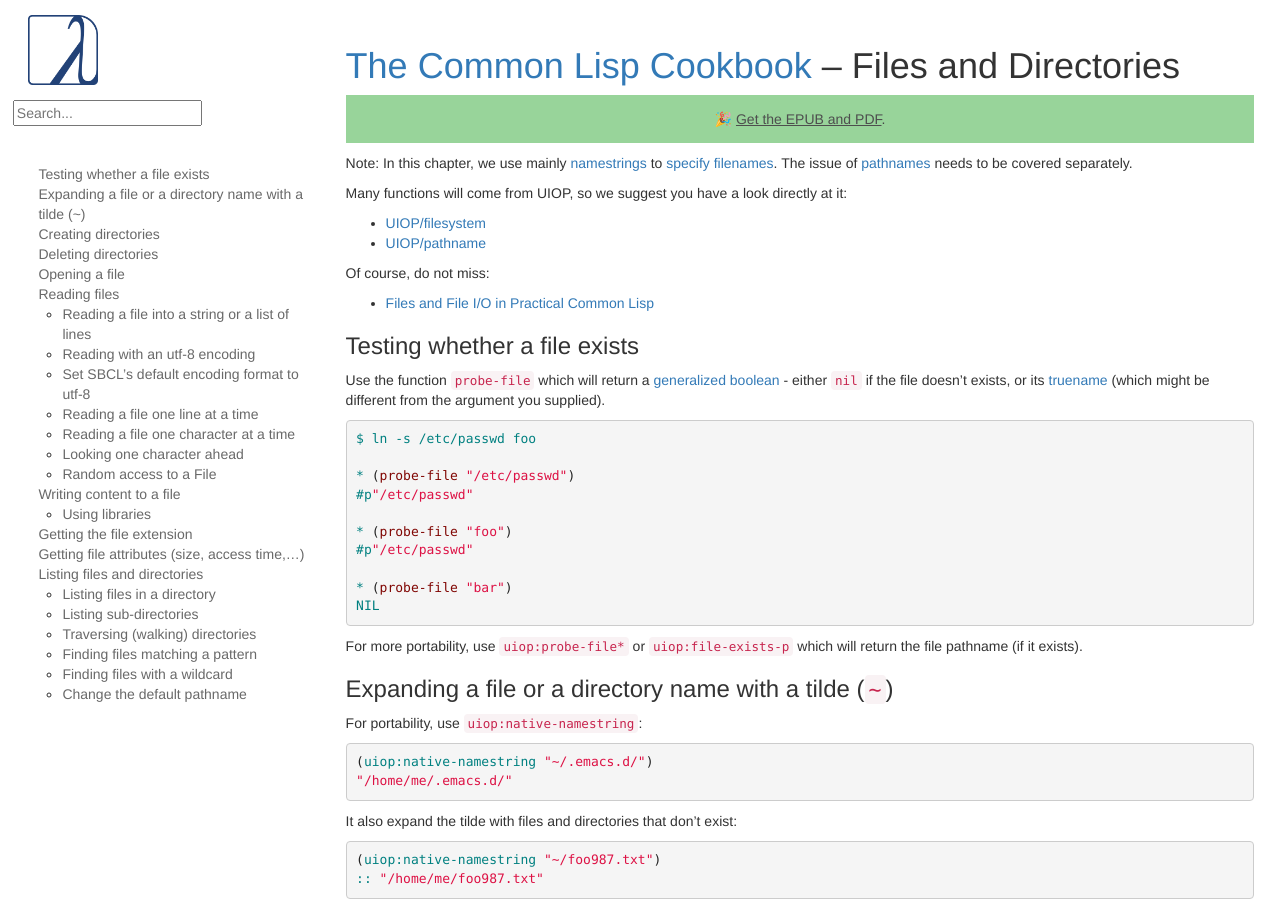
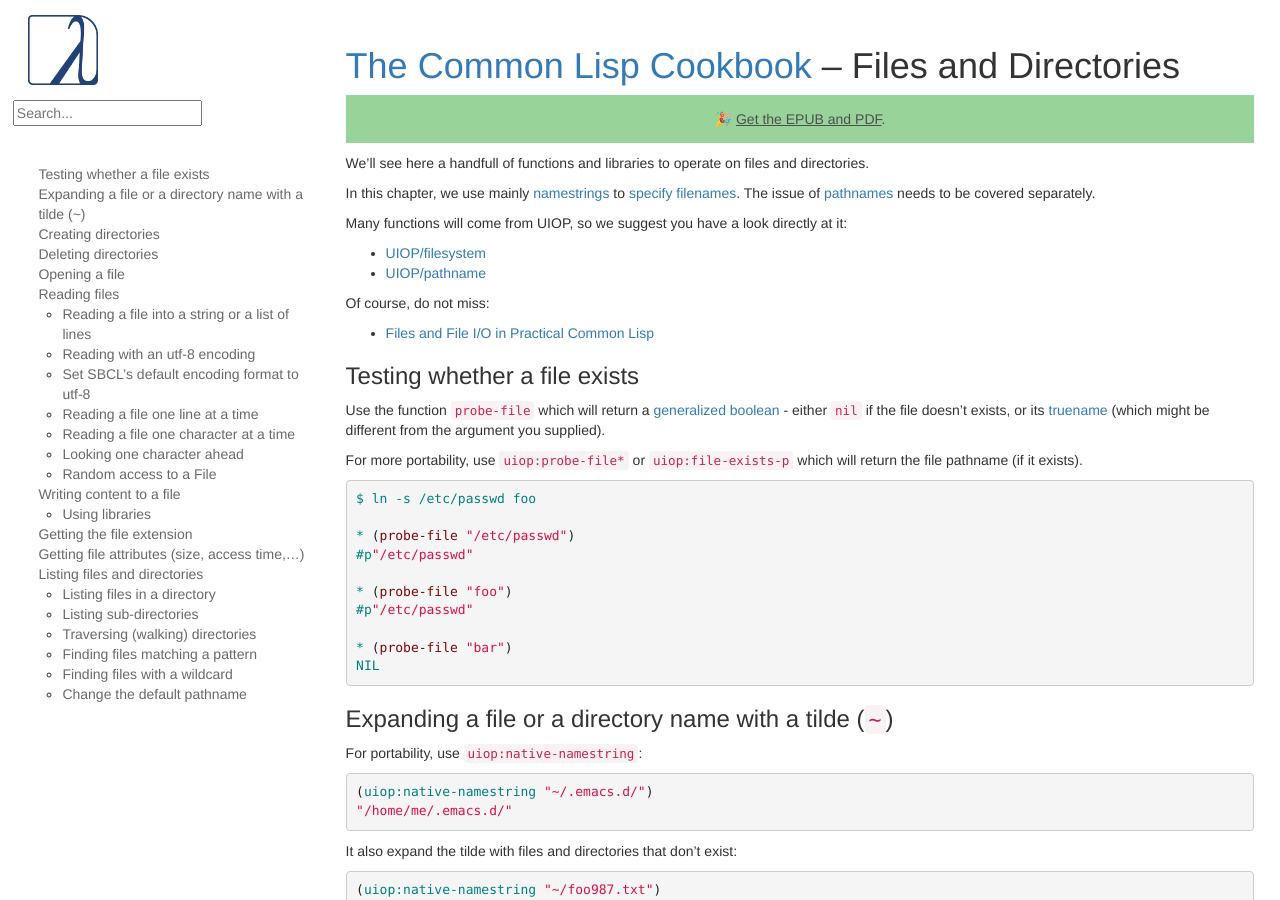
Before and after one commit to LispCookbook/cl-cookbook, a Jekyll site: the page built from files.md, in a window 1280 px wide and 900 px high. Built offline with Jekyll 4.4.1, drawn with Linux system fonts in a browser that asks for light colours.

Commit message:
(minor) files: mv a uiop function up

```diff
--- a/files.md
+++ b/files.md
@@ -2,7 +2,9 @@
 title: Files and Directories
 ---
 
-Note: In this chapter, we use mainly
+We'll see here a handfull of functions and libraries to operate on files and directories.
+
+In this chapter, we use mainly
 [namestrings](http://www.lispworks.com/documentation/HyperSpec/Body/19_aa.htm)
 to
 [specify filenames](http://www.lispworks.com/documentation/HyperSpec/Body/19_.htm). The
```
Also changed, not shown: other parts of files.md (+3 -3 lines).
